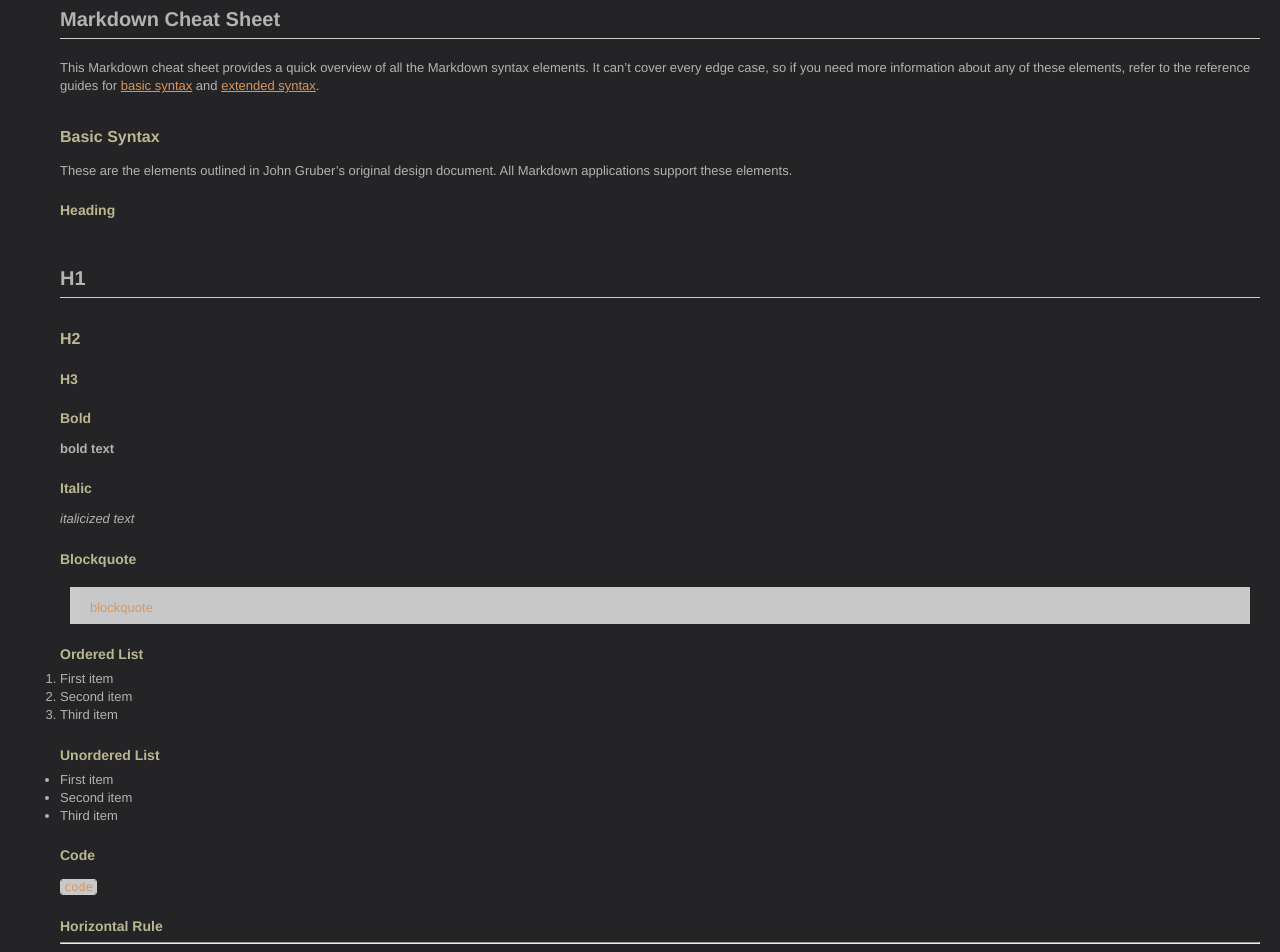
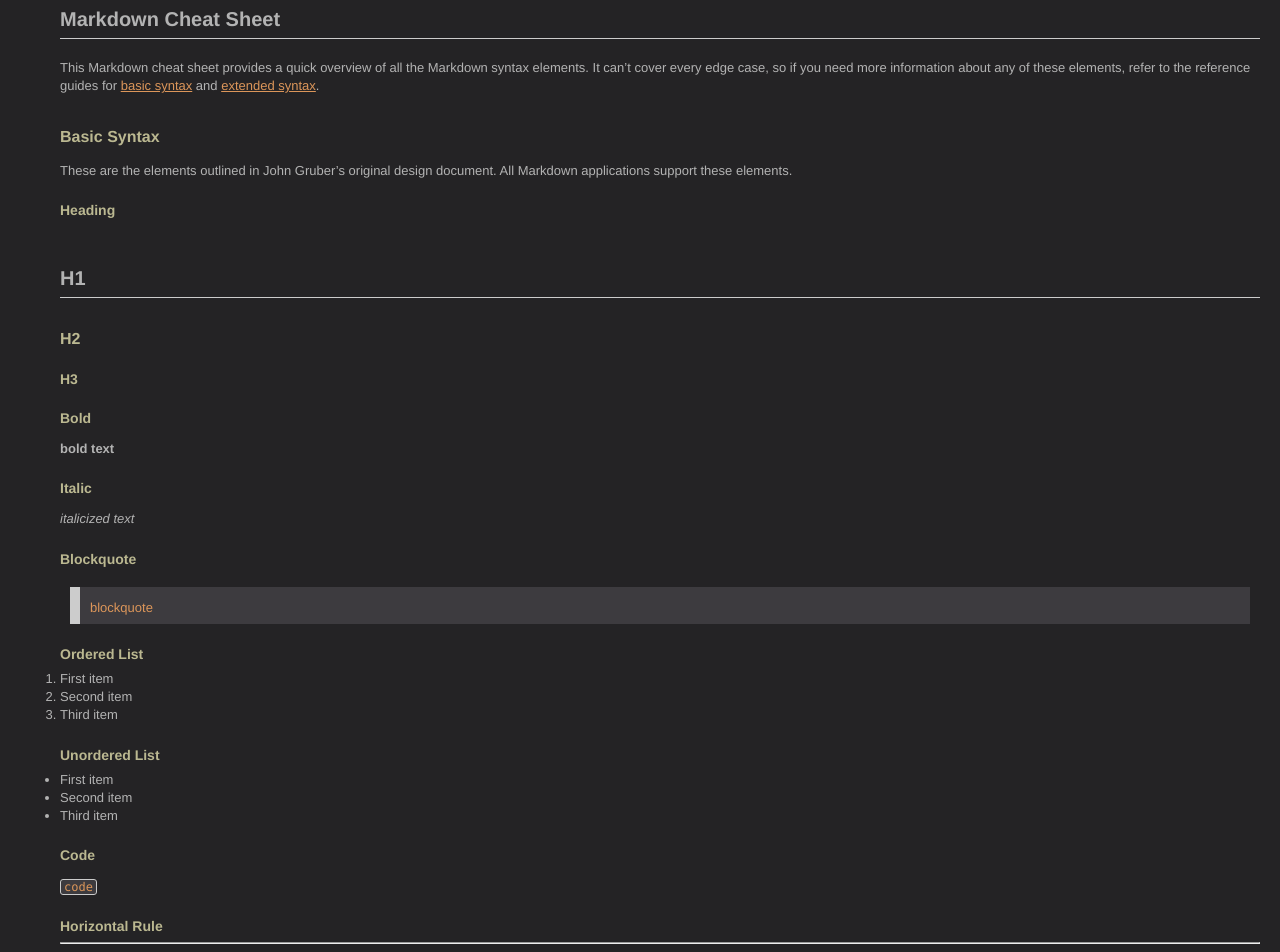
Before and after one commit to christophedc0/blog.iety.xyz, a Jekyll site: the page built from markdown.md, in a window 1280 px wide. Shown: the top 952 px of the page. Built offline with Jekyll 4.4.1, drawn with Linux system fonts in a browser that asks for light colours; our own code applies the rules of GitHub Pages for plain Markdown files; comment, search, counter and statistics services are not loaded.

Commit message:
Update style.css

```diff
--- a/assets/css/style.css
+++ b/assets/css/style.css
@@ -82,7 +82,7 @@ a:active {
 
 blockquote {
 /*  background: #f9f9f9; */
-  background: #C8C8C8;
+  background: #3D3B3F;
   color: #DC965A;
   text-decoration: bold;
   border-left: 10px solid #ccc;
@@ -547,7 +547,7 @@ p code {
   -webkit-background-clip: padding-box;
   background-clip: padding-box;
   border: 1px solid #ccc;
-  background-color: #C8C8C8;
+  background-color: #3D3B3F;
   padding: 0px 3px;
   display: inline-block;
 }
@@ -583,7 +583,7 @@ pre {
   -moz-background-clip: padding;
   -webkit-background-clip: padding-box;
   background-clip: padding-box;
-  background-color: #B3B3B3;
+  background-color: #3D3B3F;
   color: #DC965A;
   margin: 0px;
 }
```
